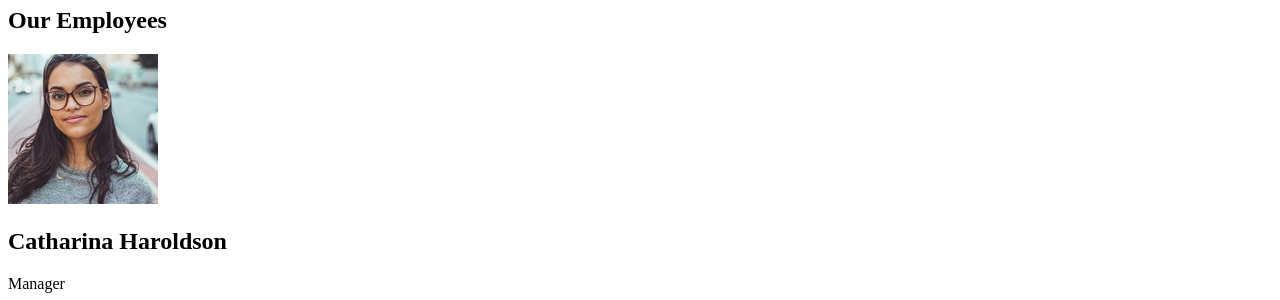
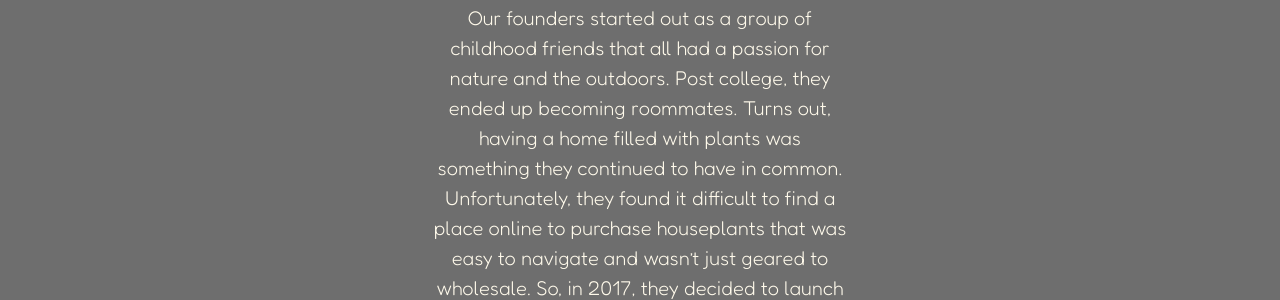
Before and after one commit to robmndz/Klientutveckling_FirstAssignment, a plain HTML site: page about.html in a window 1280 px wide. Shown: the part 312-612 px from the top of the page. Drawn offline with Linux system fonts and the light colour scheme; the site is published under a folder, as on GitHub Pages, so addresses that start at the root find nothing.

Commit message:
Fixes in css link

```diff
--- a/about.html
+++ b/about.html
@@ -9,8 +9,8 @@
    <link rel="preconnect" href="https://fonts.gstatic.com" crossorigin>
    <link href="https://fonts.googleapis.com/css2?family=Fredoka+One&family=Fredoka:wght@300&family=Roboto:wght@300&display=swap" rel="stylesheet">
    <!-- style sheets -->
-   <link rel="stylesheet" href="/css/utilities.css">
-   <link rel="stylesheet" href="/css/style.css">
+   <link rel="stylesheet" href="./css/utilities.css">
+   <link rel="stylesheet" href="./css/style.css">
    <!-- green leaf icon  -->
    <link rel='stylesheet' href='https://cdnjs.cloudflare.com/ajax/libs/font-awesome/4.7.0/css/font-awesome.min.css'>
    <title>About | In Bloom</title>
```
Also changed, not shown: contact.html (+2 -2 lines), index.html (+2 -2 lines), references.html (+2 -2 lines).
